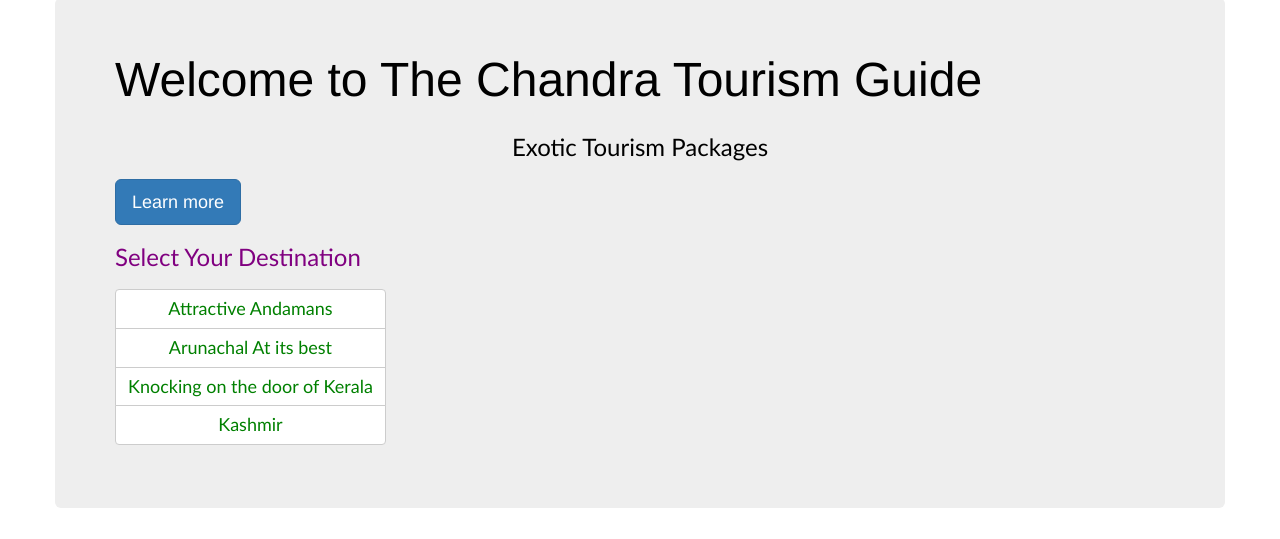
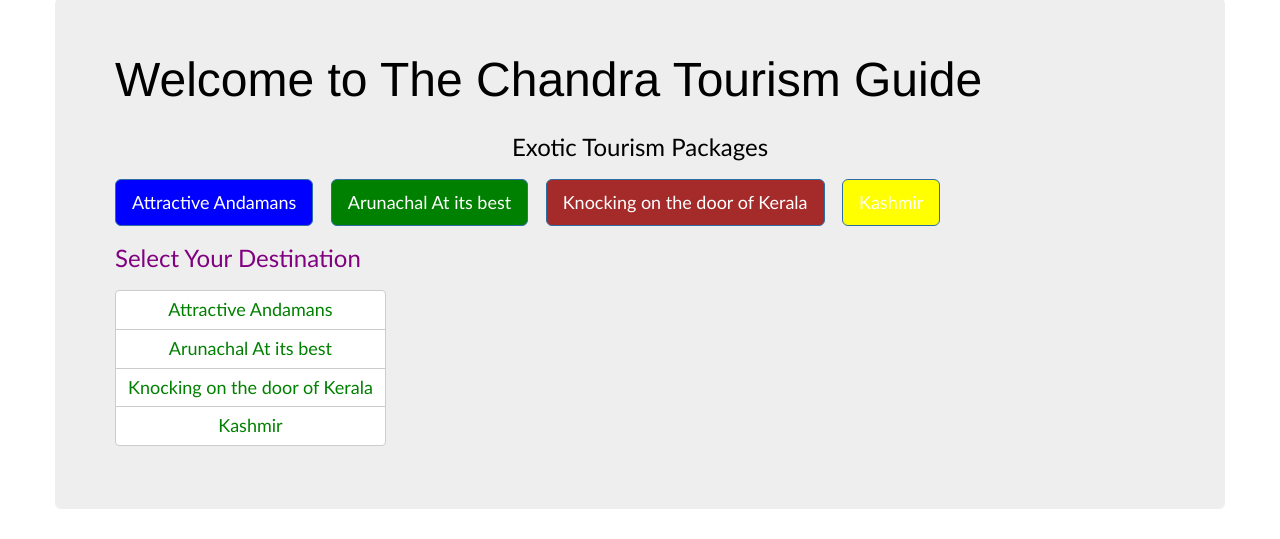
Before and after one commit to Sikkimtravellershubtravels/AndamanToursTravels, a website: page public/index.html in a window 1280 px wide. Shown: the part 752-1291 px from the top of the page. Drawn offline with nearby package versions, Linux system fonts and the light colour scheme.

Commit message:
updated 21/07/2014

```diff
--- a/public/index.html
+++ b/public/index.html
@@ -56,7 +56,10 @@ To change this template use Tools | Templates.
             <div class="jumbotron" background="yellow">
   <p><font family="verdana" size="8" color="black"><font>Welcome to The Chandra Tourism Guide</font></p>
   <p align="center"><font face="calibri" size="5" color="black">Exotic Tourism Packages</font></p>
-  <p><a class="btn btn-primary btn-lg" data-toggle="modal" data-target="#myModal" role="button">Learn more</a></p>
+  <p><a class="btn btn-primary btn-lg" data-toggle="modal" data-target="#myModal" role="button" style="background-color:blue"><font face="calibri" size="4">Attractive Andamans</font></a>
+                &nbsp;&nbsp;<a class="btn btn-primary btn-lg" data-toggle="modal" data-target="#myModal" role="button" style="background-color:green"><font face="calibri" size="4">Arunachal At its best</font></a>
+                &nbsp;&nbsp;<a class="btn btn-primary btn-lg" data-toggle="modal" data-target="#myModal" role="button" style="background-color:brown"><font face="calibri" size="4">Knocking on the door of Kerala</font></a>
+                &nbsp;&nbsp;<a class="btn btn-primary btn-lg" data-toggle="modal" data-target="#myModal" role="button" style="background-color:yellow"><font face="calibri" size="4">Kashmir</font></a></p>
        <p align="left"><font face="calibri" size="5" color="purple">Select Your Destination</font></p>
             <p align="center">
                <div class="btn-group-vertical">
```
Also changed, not shown: 1 other file.
